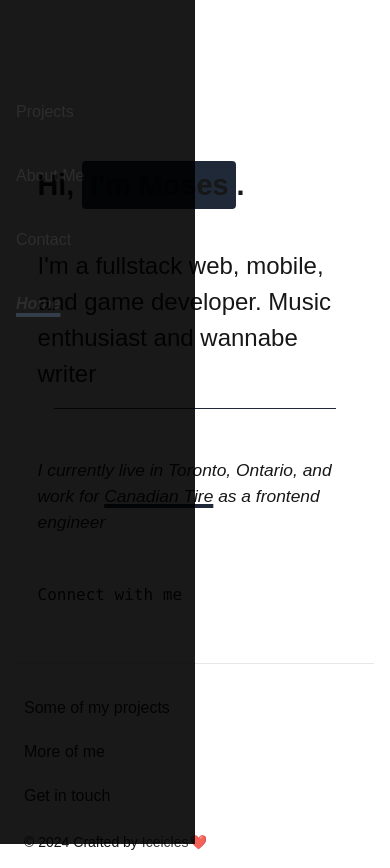
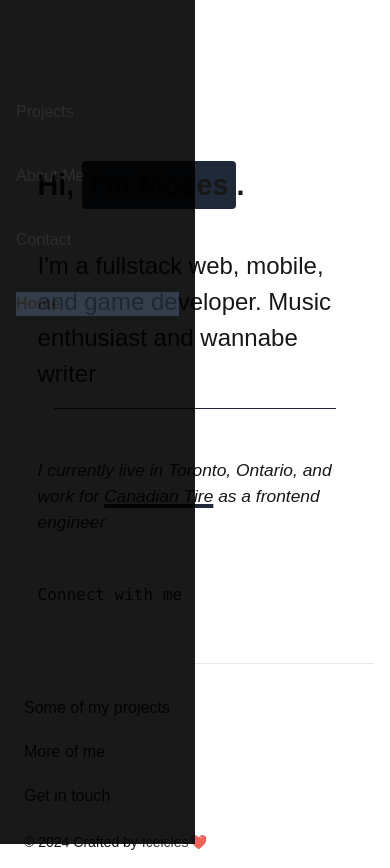
Before and after one commit to iceicles/portfolio, a Next.js app: page / in a window 390 px wide. Both pictures are taken after a click on the element 350 px from the left and 40 px from the top of the page. Built offline with nearby package versions, Linux system fonts and the light colour scheme.

Commit message:
changed hamburger link styles

```diff
--- a/components/Navigation/HeaderNav/MobileHamburgerNav/index.tsx
+++ b/components/Navigation/HeaderNav/MobileHamburgerNav/index.tsx
@@ -79,7 +79,7 @@ export const MobileHamburgerNav: FC<{}> = ({}) => {
                         href={el.href}
                         styles={
                           isActive(el.href, pathname)
-                            ? 'active-link italic font-bold'
+                            ? 'no-underline font-bold bg-gray-800'
                             : ''
                         }
                       />
--- a/components/Navigation/HeaderNav/index.tsx
+++ b/components/Navigation/HeaderNav/index.tsx
@@ -9,10 +9,8 @@ interface HeaderNavProps {
 
 export const HeaderNav: FC<HeaderNavProps> = ({ value, href, styles }) => {
   return (
-    <li>
-      <Link href={href} className={styles}>
-        {value}
-      </Link>
+    <li className={styles}>
+      <Link href={href}>{value}</Link>
     </li>
   );
 };
```
